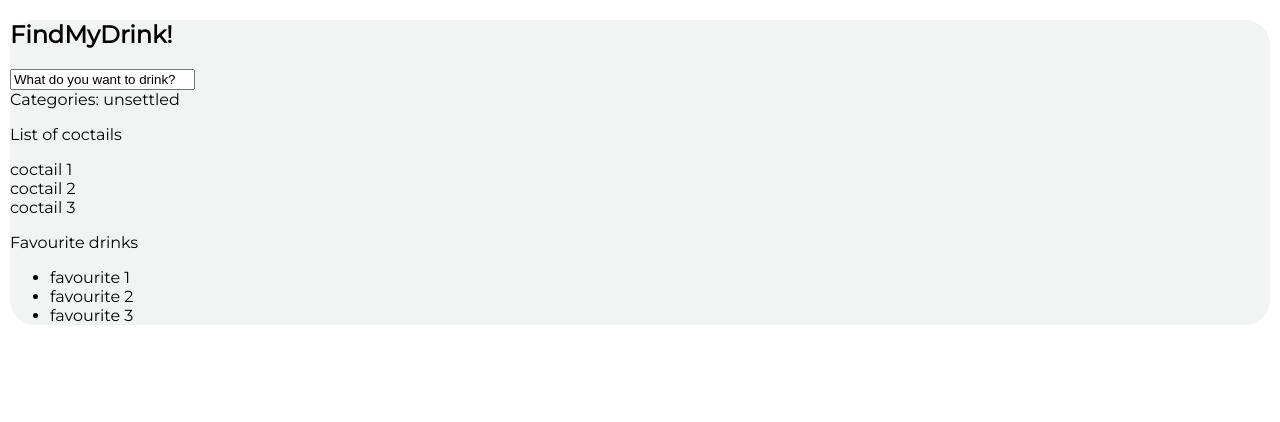
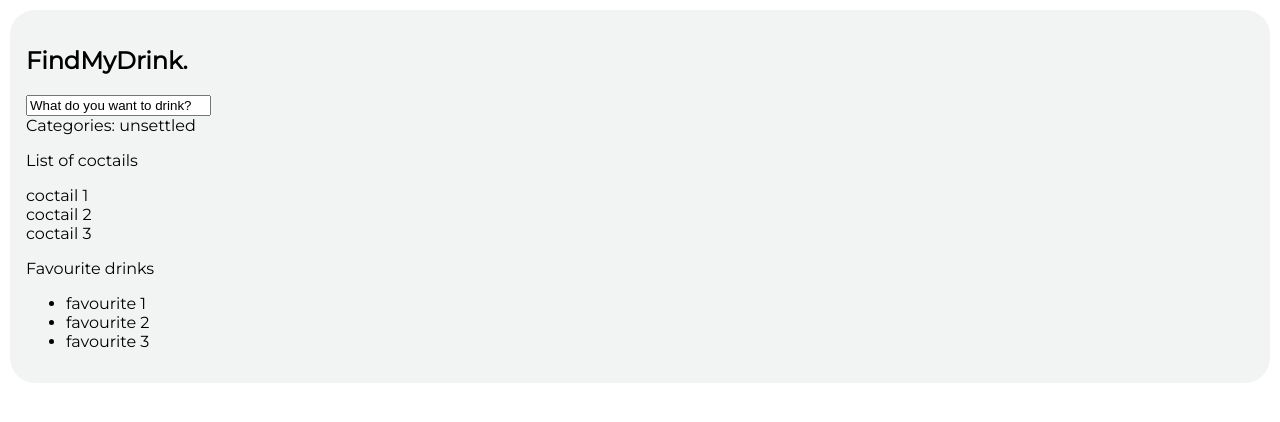
Before and after one commit to WojcioTrue/Drink_app_template, a website: page index.html in a window 1280 px wide. Drawn offline with Linux system fonts and the light colour scheme; a web font is replaced by a local one.

Commit message:
added padding for main__container

```diff
--- a/index.html
+++ b/index.html
@@ -15,7 +15,7 @@
 <body>
   <div class="main__container">
     <div class="search__bar">
-      <h2>FindMyDrink!</h2>
+      <h2>FindMyDrink.</h2>
       <input type="text" value="What do you want to drink?"/>
     </div>
     <div class="coctails__container">
--- a/src/scss/main_container.scss
+++ b/src/scss/main_container.scss
@@ -17,6 +17,7 @@ body {
   background-color: variables.$Cultured;
   margin: 10px;
   border-radius: 25px;
+  padding: 1rem;
 }
 
 
```
Also changed, not shown: src/css/main_container.css, 1 other file.
